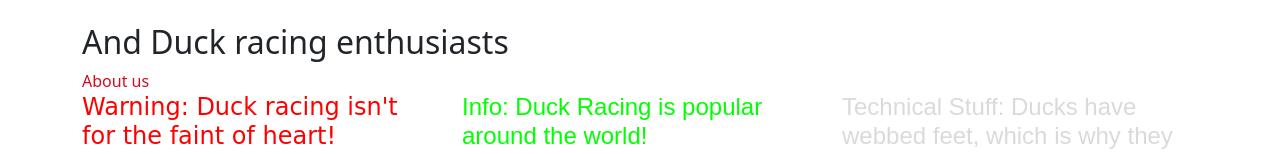
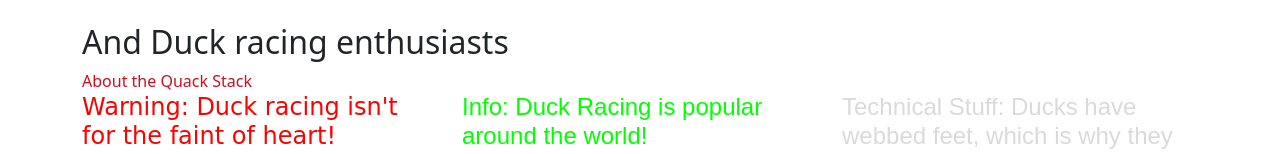
Before and after one commit to kaseysimmons1650/quack-stack, a website: page index.html in a window 1280 px wide. Shown: the part 155-309 px from the top of the page. Drawn offline with nearby package versions, Linux system fonts and the light colour scheme.

Commit message:
changed about us link

```diff
--- a/index.html
+++ b/index.html
@@ -20,7 +20,7 @@
         <h2>And Duck racing enthusiasts</h2>
 
         <nav id="topnav">
-          <a href="aboutUs">About us</a>
+          <a href="aboutUs">About the Quack Stack</a>
         </nav>
       </div>
       <div class="row">
```
